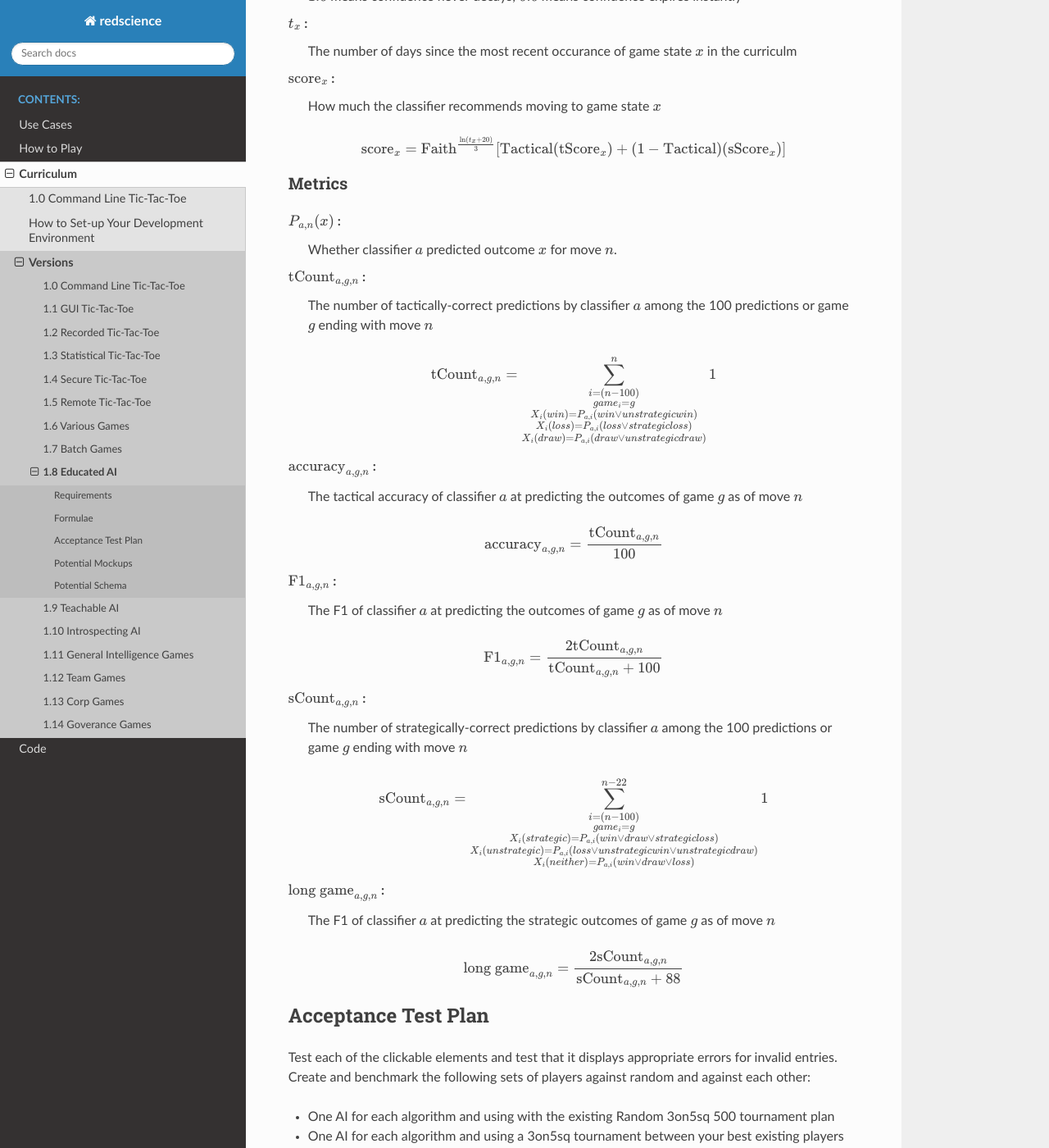
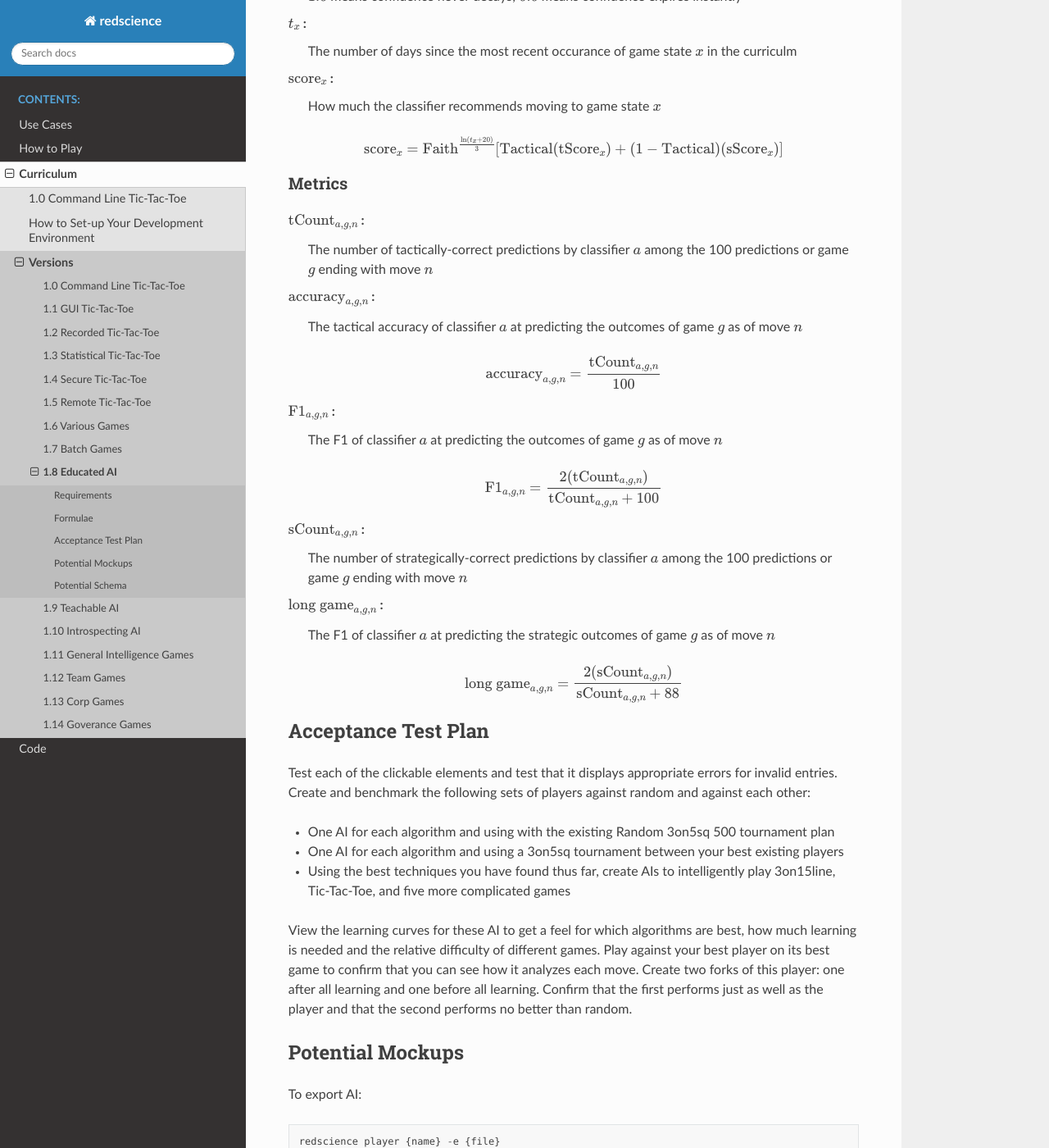
Before and after one commit to ChrisSantosLang/redscience, a Sphinx documentation site: the page built from docs/source/releases/educated.rst, in a window 1280 px wide and 1400 px high, scrolled down 1834 px. Shown: the whole window at 82% size. Built offline with Sphinx 7.4.7 and the Read the Docs theme 2.0.0, drawn with Linux system fonts in a browser that asks for light colours.

Commit message:
Update educated.rst

```diff
--- a/docs/source/releases/educated.rst
+++ b/docs/source/releases/educated.rst
@@ -106,25 +106,10 @@ Faith (vs Skeptical)
 Metrics
 ~~~~~~~
 
-:math:`P_{a, n}(x)` :
-  Whether classifier :math:`a` predicted outcome :math:`x`
-  for move :math:`n`.
-
 :math:`\text{tCount}_{a, g, n}` :
   The number of tactically-correct predictions by classifier
   :math:`a` among the 100 predictions or game :math:`g` ending
   with move :math:`n`
-
-.. math::
-  \text{tCount}_{a, g, n} =
-    \displaystyle\sum_{\substack{
-         i=(n-100) \\
-         game_i = g \\
-         X_i(win) = P_{a, i}(win \lor unstrategic win) \\
-         X_i(loss) = P_{a, i}(loss \lor strategic loss) \\
-         X_i(draw) = P_{a, i}(draw \lor unstrategic draw) \\
-       }}^{n}
-       1
 
 :math:`\text{accuracy}_{a, g, n}` :
   The tactical accuracy of classifier :math:`a` at predicting
@@ -139,23 +124,12 @@ Metrics
 
 .. math::
   \text{F1}_{a, g, n} =
-  \frac{2 \text{tCount}_{a, g, n}}{\text{tCount}_{a, g, n} + 100}
+  \frac{2 (\text{tCount}_{a, g, n})}{\text{tCount}_{a, g, n} + 100}
 
 :math:`\text{sCount}_{a, g, n}` :
   The number of strategically-correct predictions by classifier
   :math:`a` among the 100 predictions or game :math:`g` ending
   with move :math:`n`
-
-.. math::
-  \text{sCount}_{a, g, n} =
-    \displaystyle\sum_{\substack{
-         i=(n-100) \\
-         game_i = g \\
-         X_i(strategic) = P_{a, i}(win \lor draw \lor strategic loss) \\
-         X_i(unstrategic) = P_{a, i}(loss \lor unstrategic win \lor unstrategic draw) \\
-         X_i(neither) = P_{a, i}(win \lor draw \lor loss) \\
-       }}^{n-22}
-       1
 
 :math:`\text{long game}_{a, g, n}` :
   The F1 of classifier :math:`a` at predicting the strategic
@@ -163,7 +137,7 @@ Metrics
 
 .. math::
   \text{long game}_{a, g, n} =
-  \frac{2 \text{sCount}_{a, g, n}}{\text{sCount}_{a, g, n} + 88}
+  \frac{2 (\text{sCount}_{a, g, n})}{\text{sCount}_{a, g, n} + 88}
 
 
 Acceptance Test Plan
```
